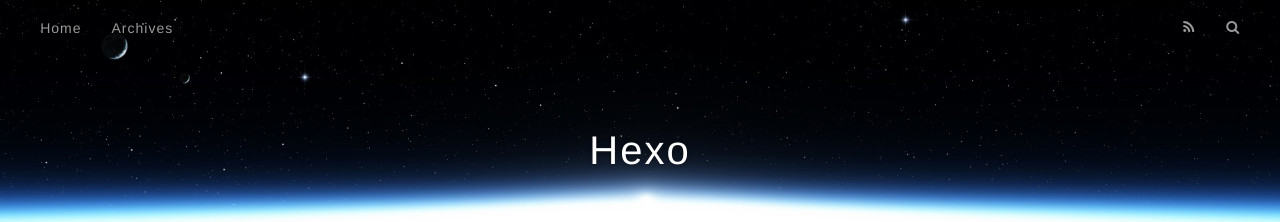
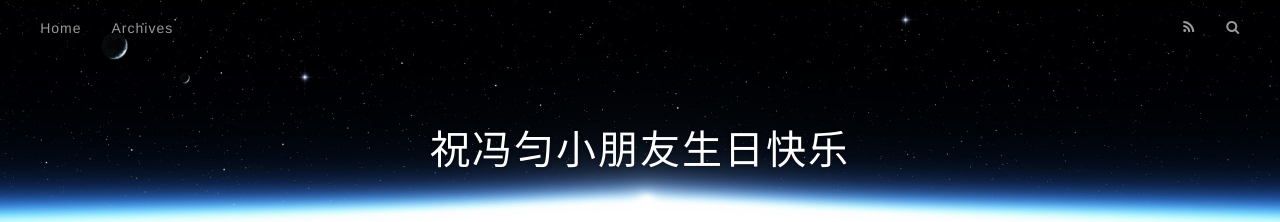
Before and after one commit to fengfengyuyu/fengfengyuyu.github.com, a plain HTML site: page index.html in a window 1280 px wide. Shown: the top 222 px of the page. Drawn offline with nearby package versions, Linux system fonts and the light colour scheme.

Commit message:
Site updated: 2017-09-22 11:07:07

```diff
--- a/index.html
+++ b/index.html
@@ -3,16 +3,16 @@
 <head>
   <meta charset="utf-8">
 
-  <title>Hexo</title>
+  <title>祝冯匀小朋友生日快乐</title>
   <meta name="viewport" content="width=device-width, initial-scale=1, maximum-scale=1">
   <meta property="og:type" content="website">
-<meta property="og:title" content="Hexo">
+<meta property="og:title" content="祝冯匀小朋友生日快乐">
 <meta property="og:url" content="http://yoursite.com/index.html">
-<meta property="og:site_name" content="Hexo">
+<meta property="og:site_name" content="祝冯匀小朋友生日快乐">
 <meta name="twitter:card" content="summary">
-<meta name="twitter:title" content="Hexo">
+<meta name="twitter:title" content="祝冯匀小朋友生日快乐">
 
-    <link rel="alternate" href="/atom.xml" title="Hexo" type="application/atom+xml">
+    <link rel="alternate" href="/atom.xml" title="祝冯匀小朋友生日快乐" type="application/atom+xml">
 
 
     <link rel="icon" href="/favicon.png">
@@ -33,7 +33,7 @@
   <div id="header-outer" class="outer">
     <div id="header-title" class="inner">
       <h1 id="logo-wrap">
-        <a href="/" id="logo">Hexo</a>
+        <a href="/" id="logo">祝冯匀小朋友生日快乐</a>
       </h1>
 
     </div>
@@ -96,7 +96,7 @@
 
     </div>
     <footer class="article-footer">
-      <a data-url="http://yoursite.com/2017/09/22/hello-world/" data-id="cj7vah49r000039y6m82udeth" class="article-share-link">Share</a>
+      <a data-url="http://yoursite.com/2017/09/22/hello-world/" data-id="cj7vb25lf0000agy6xposq6un" class="article-share-link">Share</a>
 
 
     </footer>
```
Also changed, not shown: 2017/09/22/hello-world/index.html (+5 -5 lines), archives/2017/09/index.html (+6 -6 lines), archives/2017/index.html (+6 -6 lines), archives/index.html (+6 -6 lines).
